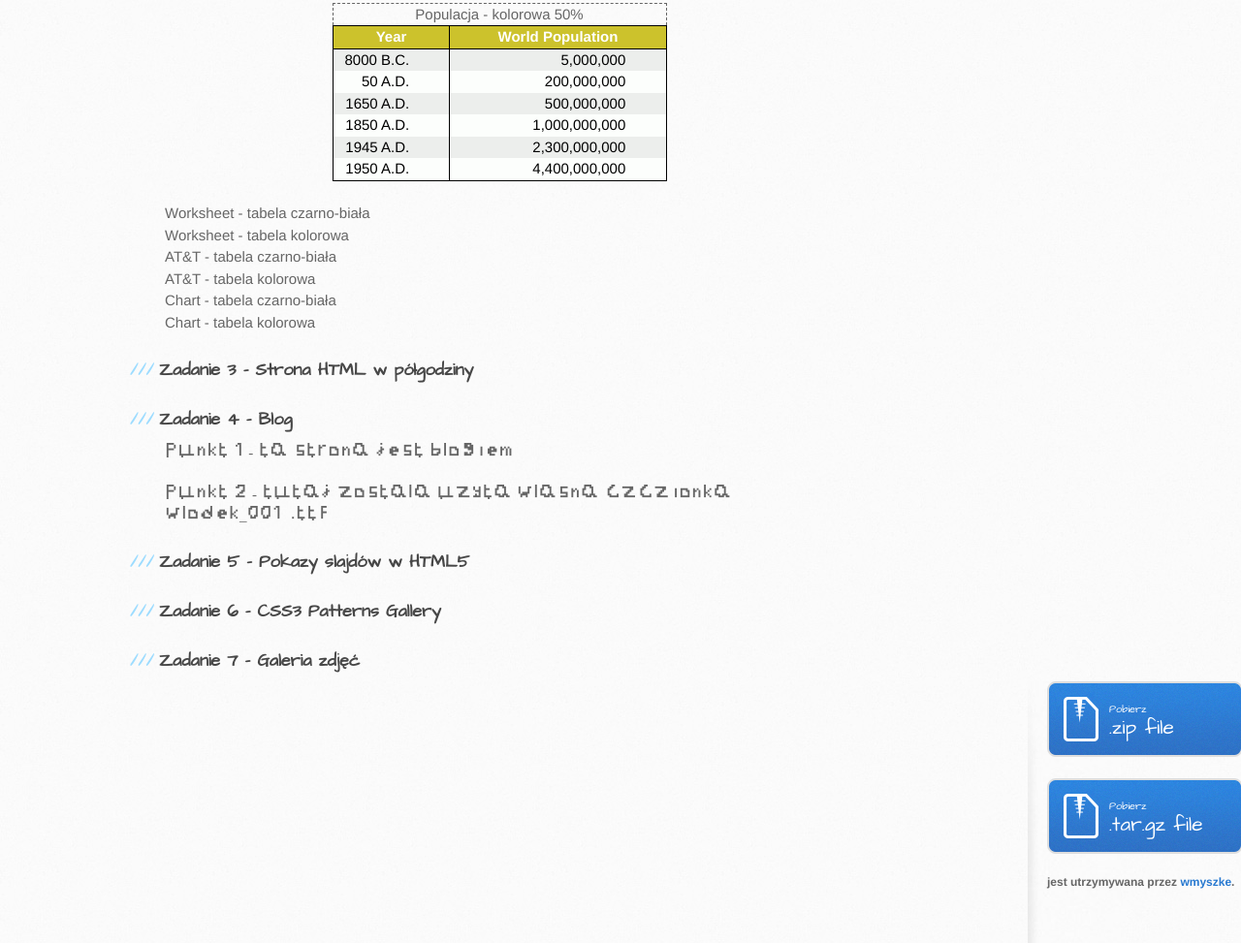
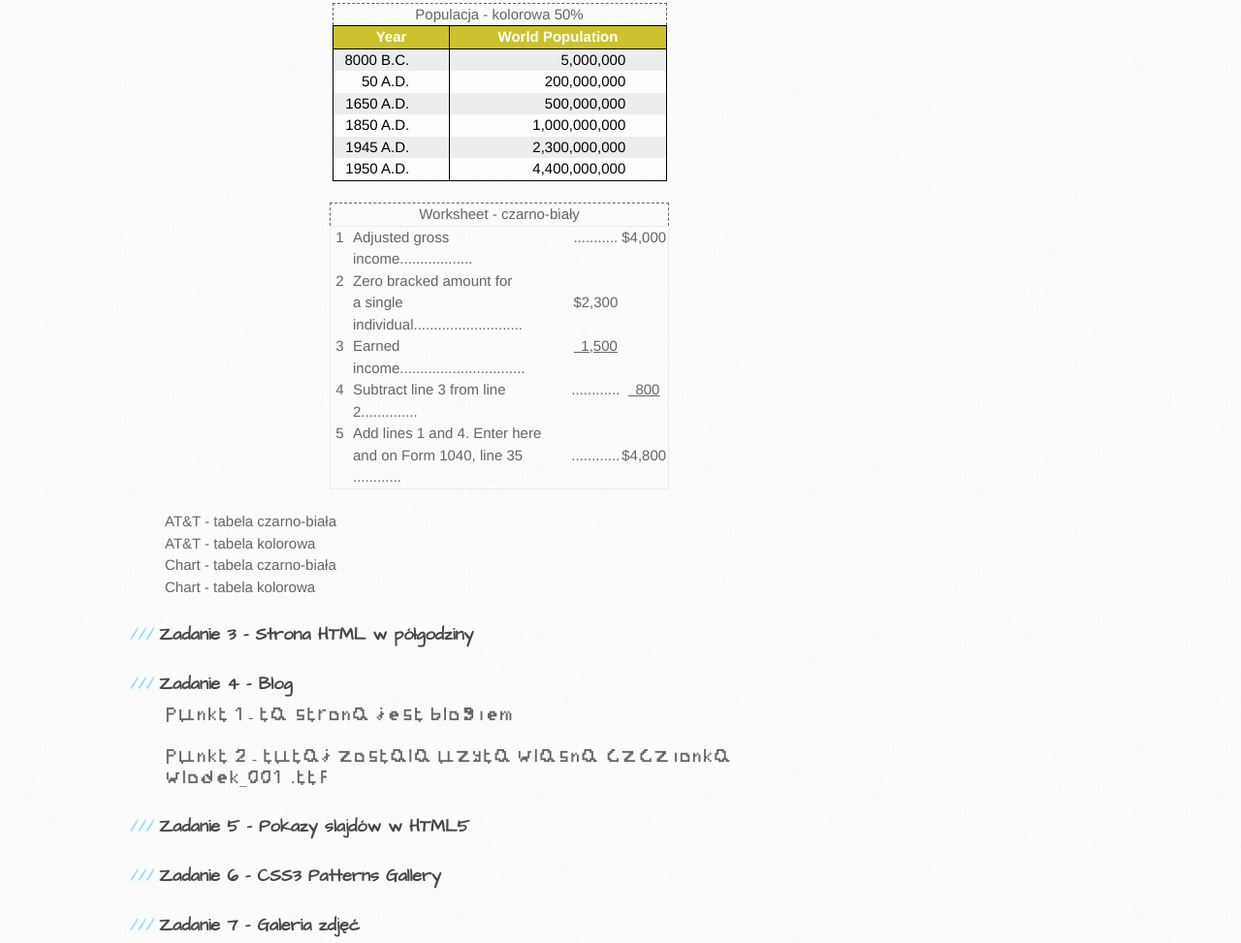
Before and after one commit to wmyszke/HCJ, a plain HTML site: page index.html in a window 1280 px wide. Shown: the part 2228-3201 px from the top of the page at 97% size. Drawn offline with Linux system fonts and the light colour scheme.

Commit message:
worksheet_czarno_bialy

```diff
--- a/css_zadania/zad2.css
+++ b/css_zadania/zad2.css
@@ -153,3 +153,36 @@ tr.populacja_kolor_jasny:hover {
 	color:white;
 	font-weight: bold;
 }
+
+
+#Worksheet caption {
+	border-top: 1px dashed;
+	border-right: 1px dashed;
+	border-left: 1px dashed;
+	border-bottom: 0px none;
+}
+#Worksheet table {
+	margin: auto;
+	width:350px;
+}
+#Worksheet td {
+	border-style:none;
+}
+td.W_jeden {
+	width:20px;
+}
+td.W_dwa {
+	width:230px;
+	text-align:left;
+	padding-left:4px;
+}
+td.W_trzy {
+	width:50px;
+
+}
+td.W_cztery {
+	width:50px;
+}
+td.jed_pie {
+	text-decoration:underline
+}
--- a/index.html
+++ b/index.html
@@ -481,9 +481,44 @@ table {
 </div>
 <br />
 
-<div>Worksheet - tabela czarno-biała</div>
-
-<div>Worksheet - tabela kolorowa</div>
+<div id="Worksheet">
+	<table>
+		<caption>
+			Worksheet - czarno-biały
+		</caption>
+		<tr>
+			<td class="W_jeden">1</td>
+			<td class="W_dwa">Adjusted gross income..................</td>
+			<td class="W_trzy">...........</td>
+			<td class="W_cztery">$4,000</td>
+		</tr>
+		<tr>
+			<td>2</td>
+			<td class="W_dwa">Zero bracked amount for <br /> a single individual...........................</td>
+			<td class="W_trzy"><br />$2,300</td>
+			<td> </td>
+		</tr>
+		<tr>
+			<td>3</td>
+			<td class="W_dwa">Earned income...............................</td>
+			<td class="W_trzy jed_pie">&ensp;1,500</td>
+			<td> </td>
+		</tr>
+		<tr>
+			<td>4</td>
+			<td class="W_dwa">Subtract line 3 from line 2..............</td>
+			<td class="W_trzy">............</td>
+			<td class="jed_pie">&ensp;800</td>
+		</tr>
+		<tr>
+			<td>5</td>
+			<td class="W_dwa">Add lines 1 and 4. Enter here <br /> and on Form 1040, line 35 ............</td>
+			<td class="W_trzy"><br />............</td>
+			<td><br />$4,800</td>
+		</tr>
+	</table>
+</div>
+<br />
 
 <div>AT&amp;T - tabela czarno-biała</div>
 
```
